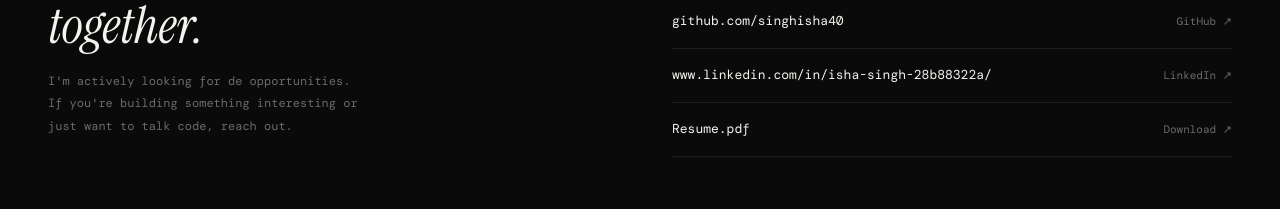
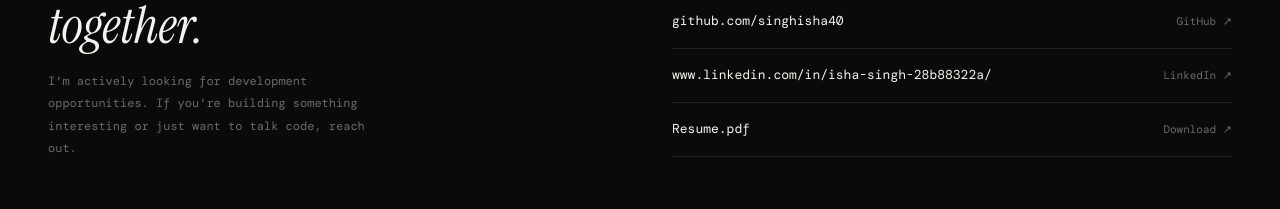
Before and after one commit to singhisha40/MyPortfolio, a React (Vite) app: page / in a window 1280 px wide. Shown: the part 2515-2724 px from the top of the page. Built offline with nearby package versions, Linux system fonts and the light colour scheme; a web font is replaced by a local one.

Commit message:
Fixed typo

```diff
--- a/src/components/Contact.jsx
+++ b/src/components/Contact.jsx
@@ -18,7 +18,7 @@ export default function Contact() {
       <div className={`${styles.inner} fade-in`} ref={ref}>
         <div className={styles.left}>
           <p className={styles.big}>Let's work<br />together.</p>
-          <p className={styles.sub}>I'm actively looking for de opportunities. If you're building something interesting or just want to talk code, reach out.</p>
+          <p className={styles.sub}>I'm actively looking for development opportunities. If you're building something interesting or just want to talk code, reach out.</p>
         </div>
         <div className={styles.linkList}>
           {links.map((l) => (
```
